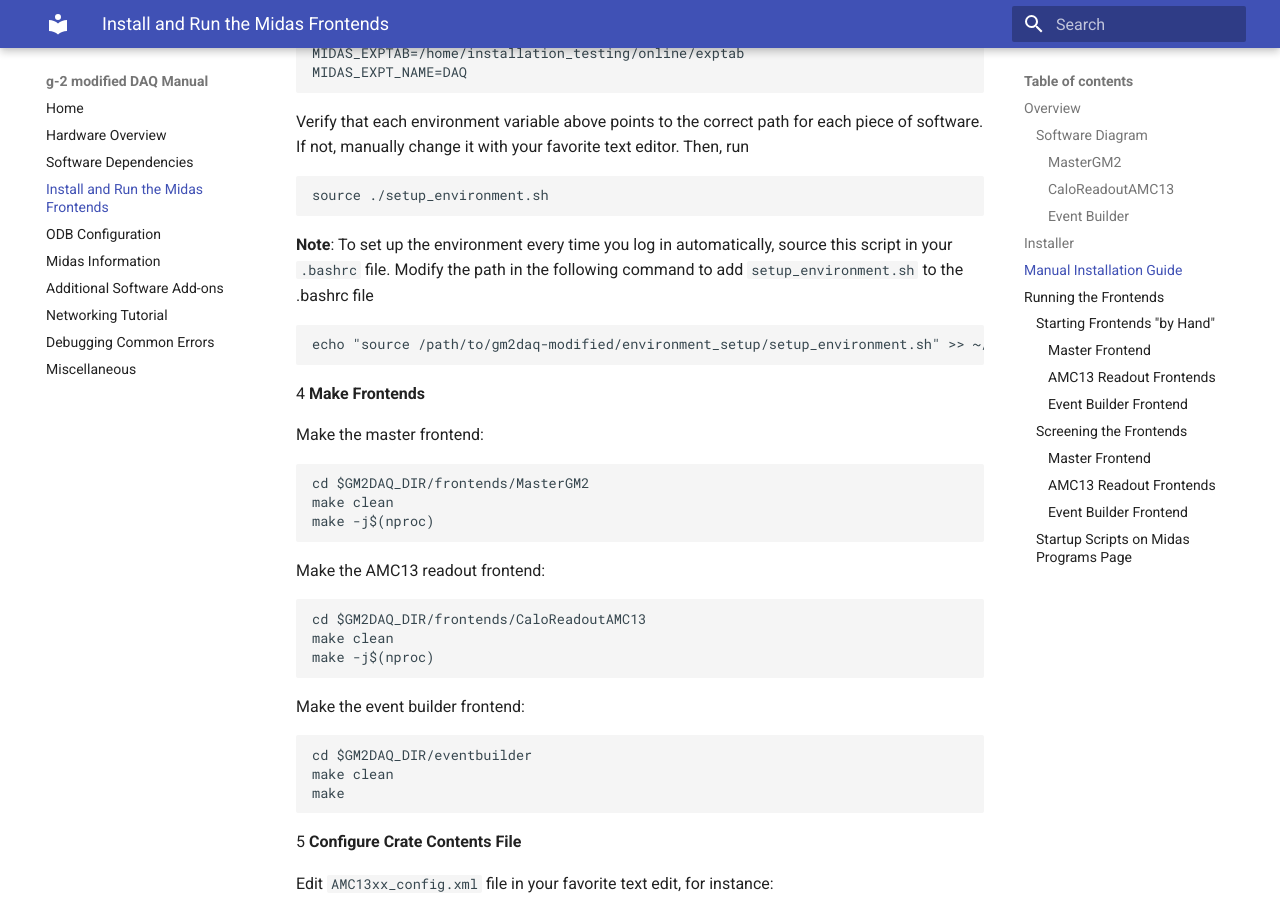
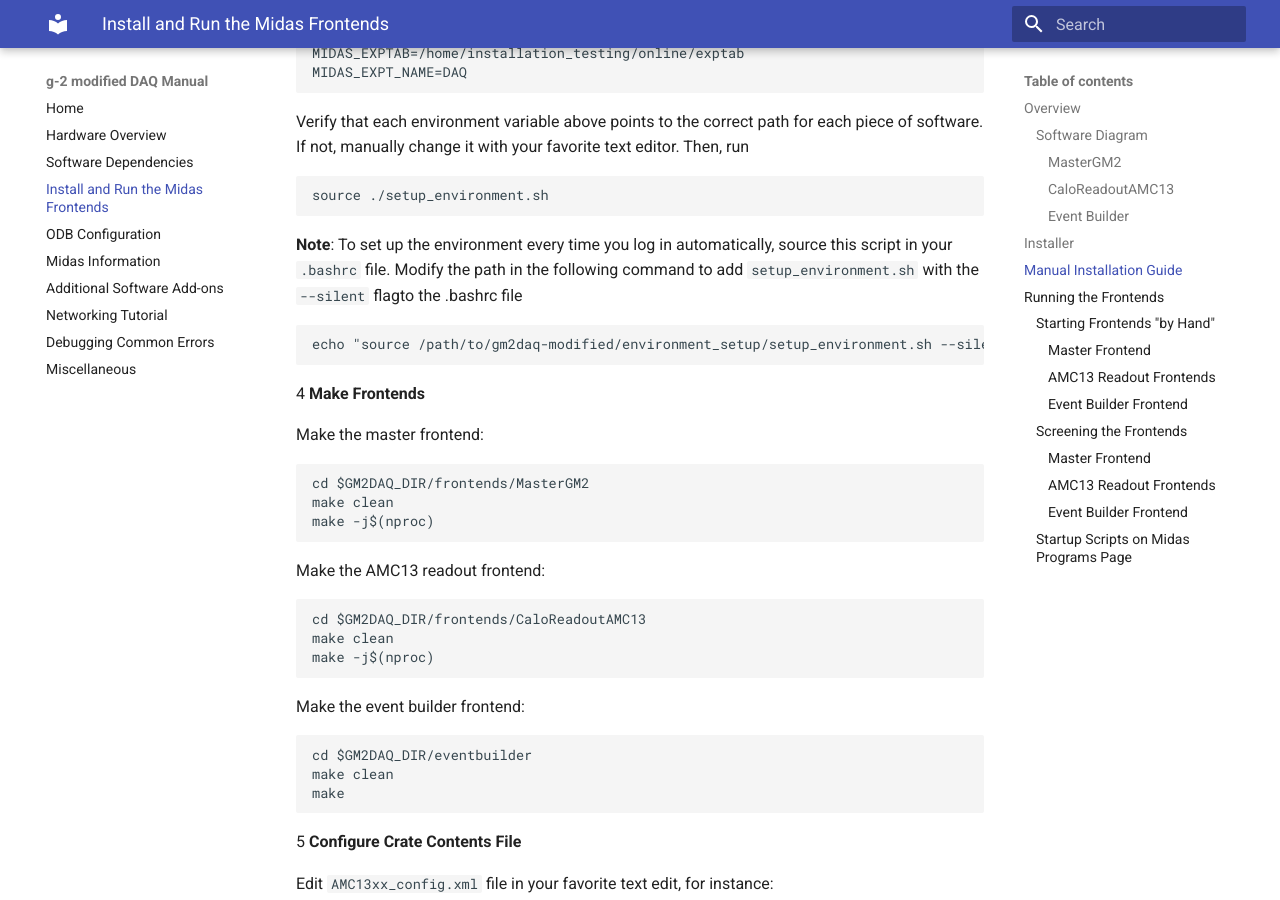
Before and after one commit to jaca230/teststand_daq_manual, an MkDocs documentation site: the page built from docs/installing_and_building.md, in a window 1280 px wide and 900 px high, scrolled down 2752 px. Built offline with MkDocs 1.6.1 and Material for MkDocs 9.7.7, drawn with Linux system fonts in a browser that asks for light colours.

Commit message:
added silent flag information to setting up .bashrc file

````diff
--- a/docs/installing_and_building.md
+++ b/docs/installing_and_building.md
@@ -82,9 +82,9 @@ Verify that each environment variable above points to the correct path for each
 source ./setup_environment.sh
 ```
 
-**Note**: To set up the environment every time you log in automatically, source this script in your `.bashrc` file. Modify the path in the following command to add `setup_environment.sh` to the .bashrc file
+**Note**: To set up the environment every time you log in automatically, source this script in your `.bashrc` file. Modify the path in the following command to add `setup_environment.sh` with the `--silent` flagto the .bashrc file
 ```
-echo "source /path/to/gm2daq-modified/environment_setup/setup_environment.sh" >> ~/.bashrc
+echo "source /path/to/gm2daq-modified/environment_setup/setup_environment.sh --silent" >> ~/.bashrc
 ```
 
 4 **Make Frontends**
````
Also changed, not shown: site/hardware_overview/index.html, site/installing_and_building/index.html, site/midas/index.html, site/print_page/index.html, site/search/search_index.json, site/software_dependencies/index.html, 1 other file.
